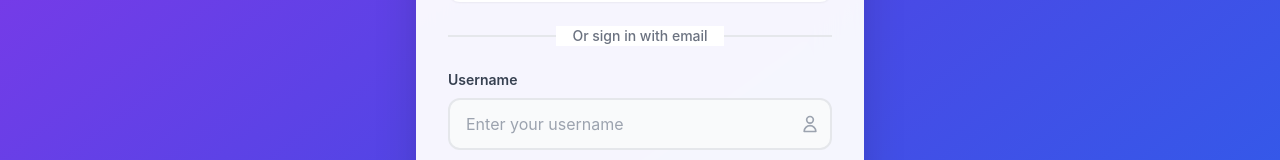
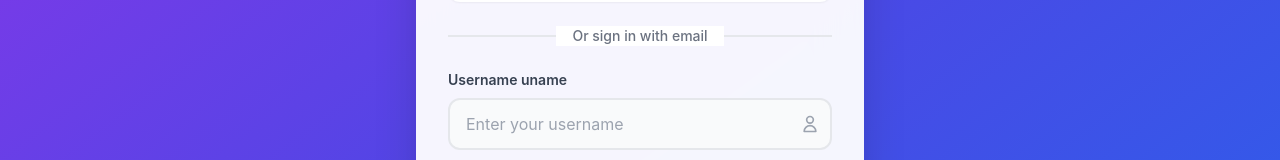
Before and after one commit to wissheriff-tech/goldmine-frontend, a Next.js app: page /login in a window 1280 px wide. Shown: the part 428-588 px from the top of the page. Built offline with nearby package versions, Linux system fonts and the light colour scheme; no server answers.

Commit message:
Update login label text
Changed the username input label from 'Username' to 'Username uname' for clarification or testing purposes.

```diff
--- a/app/login/page.jsx
+++ b/app/login/page.jsx
@@ -157,7 +157,7 @@ export default function Login() {
             {/* Username Input */}
             <div className="space-y-2 animate-fadeIn" style={{ animationDelay: '0.2s' }}>
               <label className="block text-sm font-semibold text-gray-700">
-                Username
+                Username uname
               </label>
               <div className="relative group">
                 <input
```
